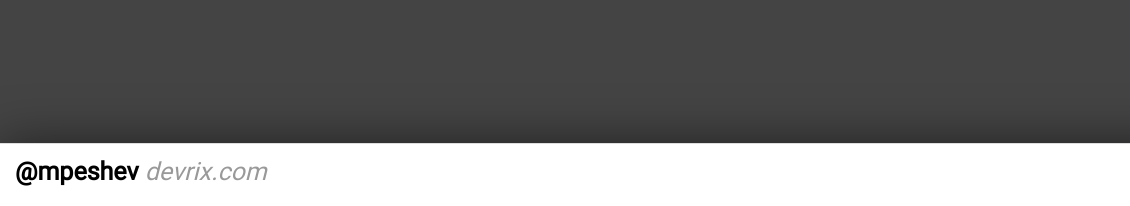
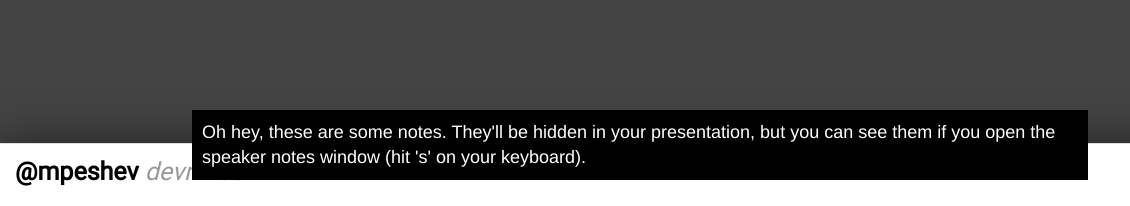
Before and after one commit to xavortm/presentation, a website: page presentation.html in a window 1280 px wide. Shown: the part 594-800 px from the top of the page, 0-1130 px from the left. Drawn offline with Linux system fonts and the light colour scheme.

Commit message:
Add slide nots

```diff
--- a/css/reveal.scss
+++ b/css/reveal.scss
@@ -1452,6 +1452,11 @@ div.has-dark-background {
 	    background-size: inherit;
 	}
 
+	.speaker-notes {
+		background: black;
+		z-index: 99;
+	}
+
 	[data-background-hash="lib/img/hospital-cant-be-remote.jpgnullnullnullnullnullnullnullnull"] {
 		background-size: cover !important;
 	}
--- a/presentation.html
+++ b/presentation.html
@@ -43,6 +43,10 @@
 				<section class="dark intro">
 					<h1>Managing a Remote Company</h1>
 					<p>Mario Peshev / <em>WordPress Architect</em></p>
+
+					<aside class="notes">
+        Oh hey, these are some notes. They'll be hidden in your presentation, but you can see them if you open the speaker notes window (hit 's' on your keyboard).
+    </aside>
 				</section>
 
 				<section class="dark with-heading" data-background="lib/img/bg-about-darl.jpg">
@@ -338,6 +342,7 @@
 				center: true,
 				width: 1920,
 				height: 1080,
+				showNotes: true,
 
 				transition: 'fade', // none/fade/slide/convex/concave/zoom
 
```
Also changed, not shown: css/reveal.css.
